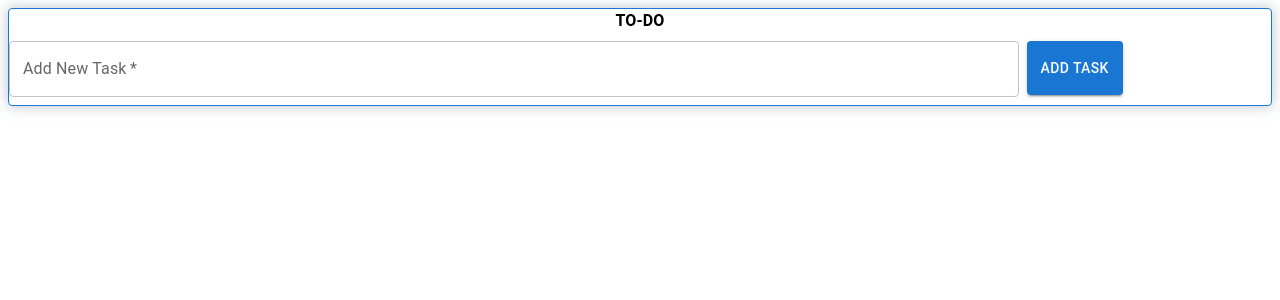
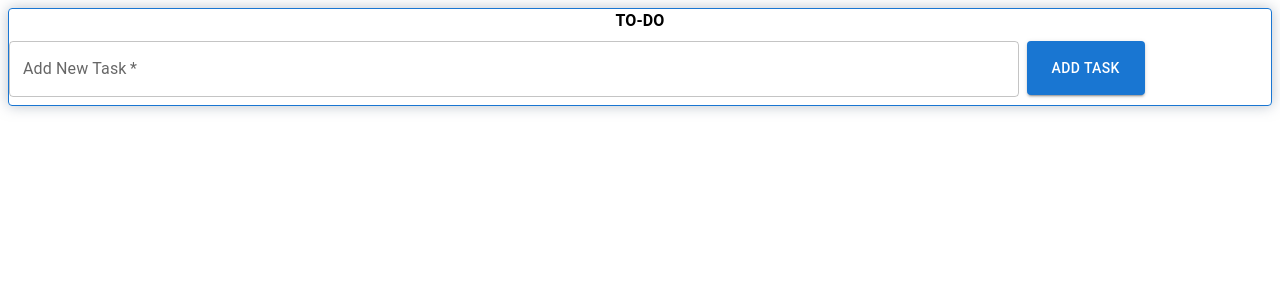
Before and after one commit to Tanaka785/Django-React-ToDoApp, a React app in the folder frontend/: page / in a window 1280 px wide. Shown: the top 300 px of the page. Built offline with nearby package versions, Linux system fonts and the light colour scheme; the HTML template or start-up script is replaced by a standard one.

Commit message:
sets the width and height of the container grid to 100%, aligns the button to the center and modifies the width and padding of the button

```diff
--- a/frontend/src/components/Homepage.js
+++ b/frontend/src/components/Homepage.js
@@ -66,7 +66,12 @@ export default class Homepage extends Component {
 
   renderHomepage() {
     return (
-      <Grid2 container direction={"column"} spacing={1}>
+      <Grid2
+        container
+        direction={"column"}
+        spacing={1}
+        sx={{ width: "100%", height: "100%" }}
+      >
         <Grid2 xs={12} align="center">
           <Typography component={"h1"}>
             <b>TO-DO</b>
@@ -88,11 +93,17 @@ export default class Homepage extends Component {
               />
             </FormControl>
           </Grid2>
-          <Grid2 xs={4} align="center">
+          <Grid2
+            xs={4}
+            sx={{
+              display: "flex",
+              justifyContent: "center",
+            }}
+          >
             <Button
               variant="contained"
               color="primary"
-              sx={{ height: "97%", padding: "14px" }}
+              sx={{ height: "54px", padding: "25px" }}
               onClick={this.addNewTask}
             >
               Add Task
```
